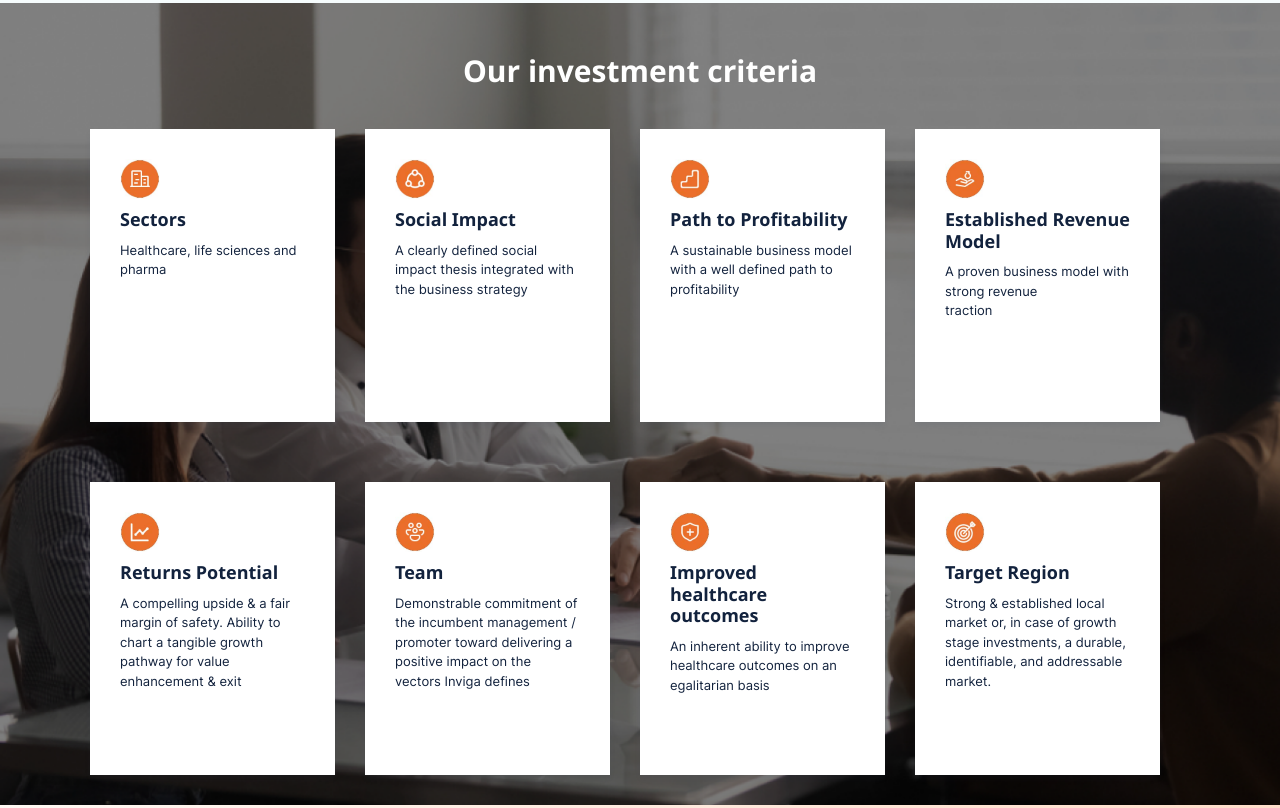
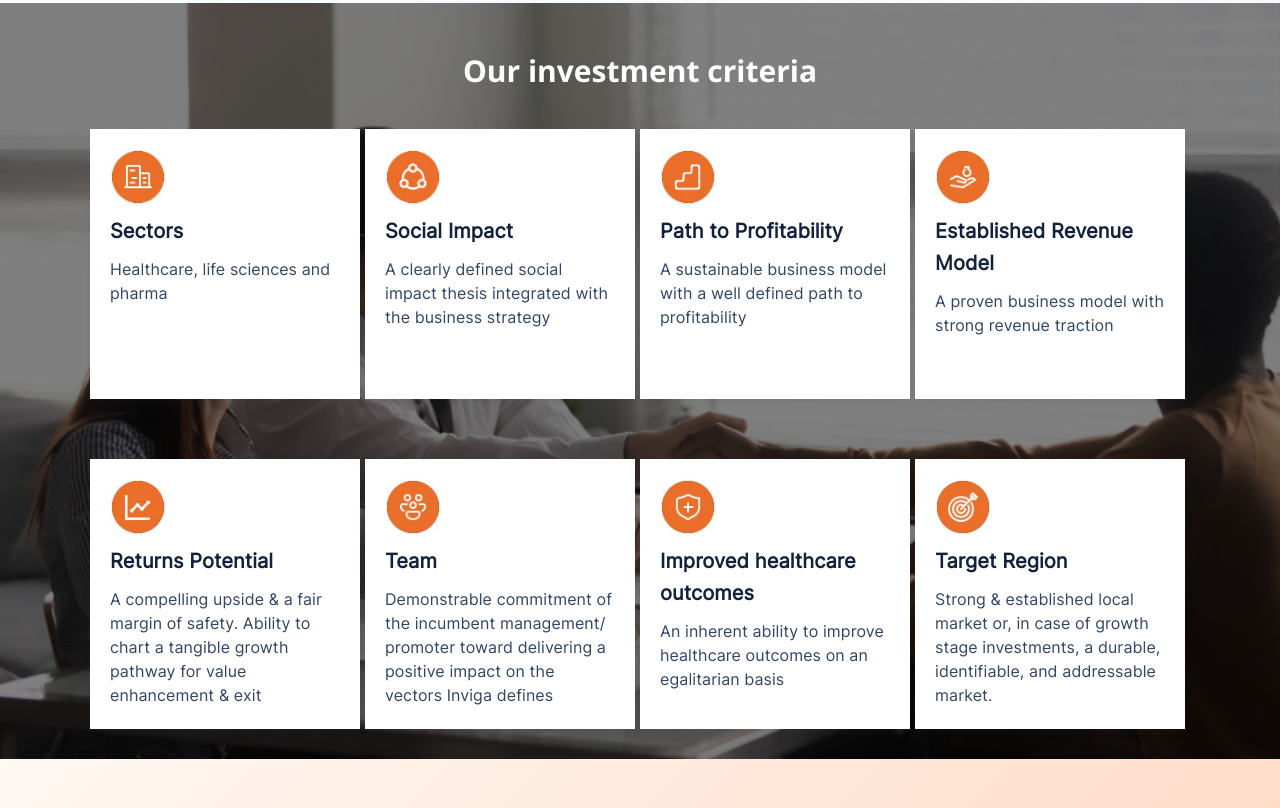
Before and after one commit to praghu-b/inviga-trs, a plain HTML site: page index.html in a window 1280 px wide. Shown: the part 4513-5321 px from the top of the page. Drawn offline with nearby package versions, Linux system fonts and the light colour scheme; files whose address does not match are found by name.

Commit message:
fix: Font size has to be checked(refer design) [Our Investment Criteria] #8

```diff
--- a/css/style.css
+++ b/css/style.css
@@ -149,8 +149,35 @@ h1, .h1, h2, .h2, h3, .h3, h4, .h4, h5, .h5, h6, .h6
     background: #ffffff !important;
     box-shadow: 0px 4px 6px -1px rgba(49, 69, 102, 0.1);
     margin: 30px 30px 30px 0px !important;
-    padding: 30px;
-    min-height: 293px !important;
+    padding: 20px;;
+    width: 270px;
+    height: 270px;
+}
+.cardlst2 p
+{
+    font-family: 'Inter';
+    font-weight: 400;
+    font-size: 16px;
+    line-height: 24px;
+    letter-spacing: 0.1px;
+    color: #314566;
+}
+.cardlst2 img
+{
+    width: 56px;
+    height: 56px;
+    left: 0px;
+    top: 20px;
+}
+.cardlst2 h5
+{
+    font-weight: 600;
+    font-family: 'Inter';
+    font-style: normal;
+    font-size: 20px;
+    line-height: 32px;
+    letter-spacing: 0.1px;
+
 }
 .cardlst
 {
--- a/index.html
+++ b/index.html
@@ -608,69 +608,60 @@
                     criteria</h2>
                 <div class="col-md-3">
                     <div class="cardlst2">
-                        <img src="img/icon4.jpg" width="40px" />
-                        <h5> <b>Sectors</b> </h5>
-
-                        <p style="font-size: small;">Healthcare, life sciences and pharma</p>
+                        <img src="img/icon4.jpg"/>
+                        <h5><b>Sectors</b></h5>
+                        <p>Healthcare, life sciences and pharma</p>
                     </div>
                 </div>
                 <div class="col-md-3">
                     <div class="cardlst2">
-                        <img src="img/icon5.jpg" width="40px" />
-                        <h5> <b> Social Impact</b></h5>
-
-                        <p style="font-size: small;">A clearly defined social impact thesis integrated with the business strategy</p>
+                        <img src="img/icon5.jpg"/>
+                        <h5><b>Social Impact</b></h5>
+                        <p>A clearly defined social impact thesis integrated with the business strategy</p>
                     </div>
                 </div>
                 <div class="col-md-3">
                     <div class="cardlst2">
-                        <img src="img/icon6.jpg" width="40px" />
-                        <h5> <b> Path to Profitability </b></h5>
-
-                        <p style="font-size: small;">A sustainable business model with a well defined path to profitability</p>
+                        <img src="img/icon6.jpg"/>
+                        <h5><b>Path to Profitability</b></h5>
+                        <p>A sustainable business model with a well defined path to profitability</p>
                     </div>
                 </div>
                 <div class="col-md-3">
                     <div class="cardlst2">
-                        <img src="img/icon7.jpg" width="40px" />
-                        <h5> <b> Established Revenue Model </b></h5>
-
-                        <p style="font-size: small;">A proven business model with strong revenue <br> traction</p>
+                        <img src="img/icon7.jpg"/>
+                        <h5><b>Established Revenue Model</b></h5>
+                        <p>A proven business model with strong revenue traction</p>
                     </div>
                 </div>
                 <div class="col-md-3">
                     <div class="cardlst2">
-                        <img src="img/icon8.jpg" width="40px" />
-                        <h5> <b> Returns Potential</b></h5>
-
-                        <p style="font-size: small;">A compelling upside & a fair margin of safety. Ability to <br> chart a tangible growth <br> pathway for
-                            value <br> enhancement & exit</p>
+                        <img src="img/icon8.jpg"/>
+                        <h5><b>Returns Potential</b></h5>
+                        <p>A compelling upside & a fair margin of safety. Ability to chart a tangible growth pathway for
+                            value enhancement & exit</p>
                     </div>
                 </div>
                 <div class="col-md-3">
                     <div class="cardlst2">
-                        <img src="img/icon9.jpg" width="40px" />
-                        <h5> <b> Team</b>
-                       </h5>
-
-                        <p style="font-size: small;">Demonstrable commitment of the incumbent management / promoter toward delivering a positive
+                        <img src="img/icon9.jpg"/>
+                        <h5><b>Team</b></h5>
+                        <p>Demonstrable commitment of the incumbent management/ promoter toward delivering a positive
                             impact on the vectors Inviga defines</p>
                     </div>
                 </div>
                 <div class="col-md-3">
                     <div class="cardlst2">
-                        <img src="img/icon10.jpg" width="40px" />
-                        <h5> <b> Improved healthcare outcomes</b></h5>
-
-                        <p style="font-size: small;">An inherent ability to improve healthcare outcomes on an egalitarian basis</p>
+                        <img src="img/icon10.jpg"/>
+                        <h5><b>Improved healthcare outcomes</b></h5>
+                        <p>An inherent ability to improve healthcare outcomes on an egalitarian basis</p>
                     </div>
                 </div>
                 <div class="col-md-3">
                     <div class="cardlst2">
-                        <img src="img/icon11.jpg" width="40px" />
-                        <h5> <b> Target Region</b></h5>
-
-                        <p style="font-size: small;">Strong & established local market or, in case of growth stage investments, a durable,
+                        <img src="img/icon11.jpg"/>
+                        <h5><b>Target Region</b></h5>
+                        <p>Strong & established local market or, in case of growth stage investments, a durable,
                             identifiable, and addressable market.</p>
                     </div>
                 </div>
```
